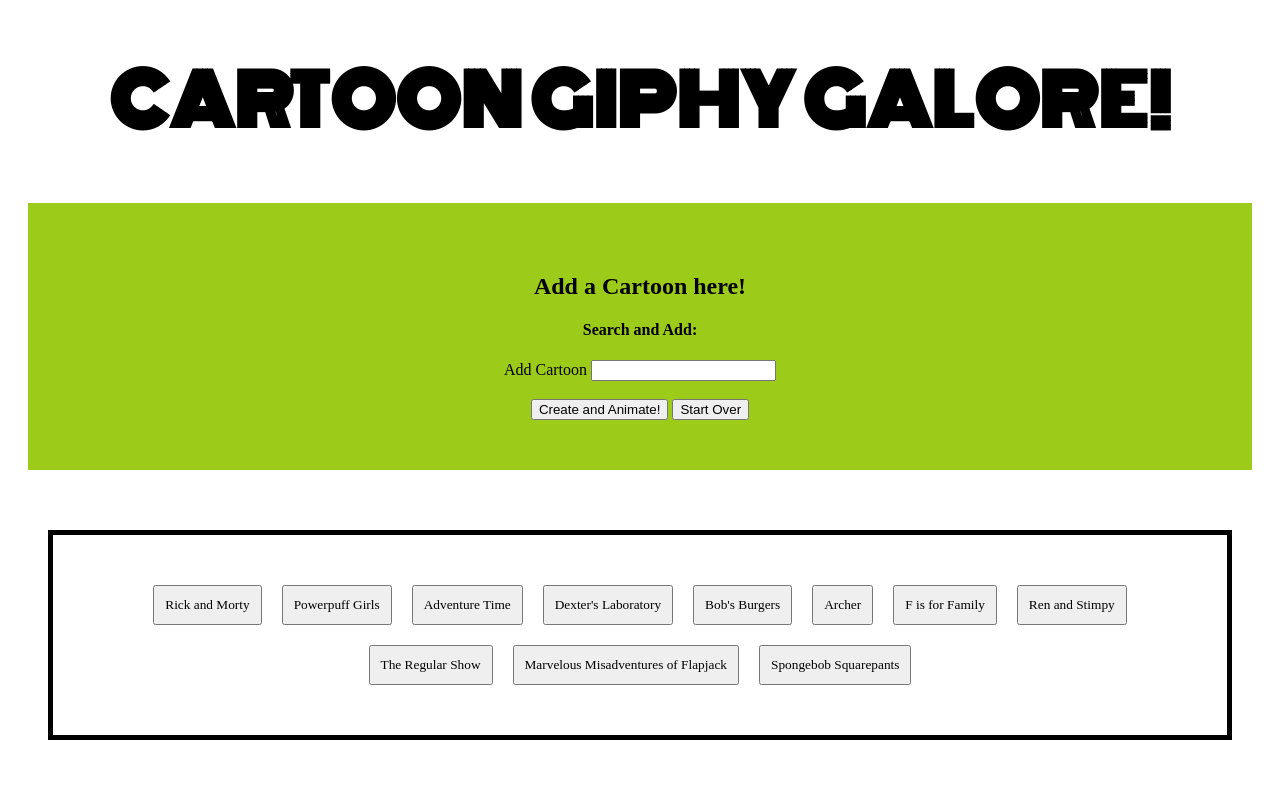
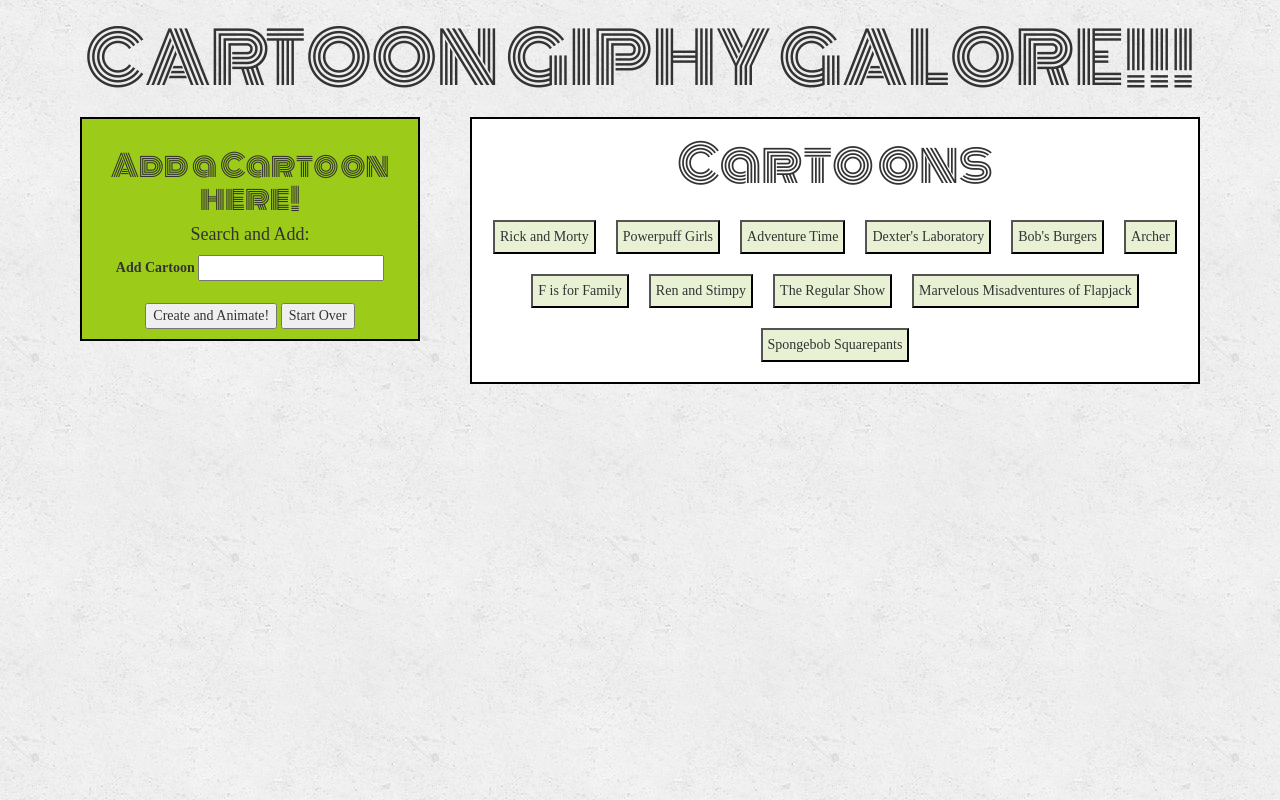
Before and after one commit to An26/giphyApp, a PHP site: page / in a window 1280 px wide. Run offline with PHP 8.4, Linux system fonts and the light colour scheme; some libraries are stand-ins or nearby versions; some web fonts are replaced.

Commit message:
trying to mess with bootstrap

```diff
--- a/assets/css/reset.css
+++ b/assets/css/reset.css
@@ -0,0 +1,53 @@
+/* http://meyerweb.com/eric/tools/css/reset/ */
+/* v1.0 | 20080212 */
+
+html, body, div, span, applet, object, iframe,
+h1, h2, h3, h4, h5, h6, p, blockquote, pre,
+a, abbr, acronym, address, big, cite, code,
+del, dfn, em, font, img, ins, kbd, q, s, samp,
+small, strike, strong, sub, sup, tt, var,
+b, u, i, center,
+dl, dt, dd, ol, ul, li,
+fieldset, form, label, legend,
+table, caption, tbody, tfoot, thead, tr, th, td, {
+	margin: 0;
+	padding: 0;
+	border: 0;
+	outline: 0;
+	font-size: 100%;
+	vertical-align: baseline;
+	background: transparent;
+}
+body {
+	line-height: 1;
+}
+ol, ul {
+	list-style: none;
+}
+blockquote, q {
+	quotes: none;
+}
+blockquote:before, blockquote:after,
+q:before, q:after {
+	content: '';
+	content: none;
+}
+
+/* remember to define focus styles! */
+:focus {
+	outline: 0;
+}
+
+/* remember to highlight inserts somehow! */
+ins {
+	text-decoration: none;
+}
+del {
+	text-decoration: line-through;
+}
+
+/* tables still need 'cellspacing="0"' in the markup */
+table {
+	border-collapse: collapse;
+	border-spacing: 0;
+}
--- a/assets/css/style.css
+++ b/assets/css/style.css
@@ -1,35 +1,51 @@
 body{
-	font-family: 'Monoton', cursive;
 	text-align: center;
+	background-image: url(../images/concrete_seamless.png);
 }
 
-h1 {
+#title {
+
+	font-family: 'Monoton', cursive;
 	font-size: 70px;
+}
+
+#smallerTitle {
+	font-family: 'Monoton', cursive;
+	font-size: 30px;
+}
+
+#buttonTitle {
+	font-family: 'Monoton', cursive;
+	font-size: 50px;
 }
 
 aside {
 	float: none;
-	padding: 50px;
-	margin:20px;
+	border: 2px solid black;
+	margin: 10px;
+	padding: 10px;
 	background-color: #9CCB19;
 	font-family: 'BioRhyme', serif;
 }
 
 .gifThings {
-	float: right;
+	float: none;
 	font-family: 'BioRhyme', serif;
 }
 
 button {
 	font-family: 'BioRhyme', serif;
-	padding: 10px;
+	padding: 5px;
 	margin: 10px;
+	background-color: #E8F1D4;
 }
 
 .cartoonButtonHere {
-	border: 5px solid black;
-	margin: 40px;
-	padding: 40px;
+	float: left;
+	border: 2px solid black;
+	margin: 10px;
+	padding: 10px;
+	background-color: #fff;
 }
 
 div .item {
--- a/assets/js/app.js
+++ b/assets/js/app.js
@@ -18,9 +18,14 @@
 	var addNewCartoon = $('#cartoon-input').val().trim();
 	cartoonOptions.unshift(addNewCartoon);
 	console.log(cartoonOptions);
+	$('#cartoon-input').val("");
 	renderButtons();
 	giphyApiRequest();
+
 	return false;
+
+
+
 });
 
 //clearing all gifs button
@@ -32,9 +37,11 @@
 //yippeeee the button stork
 function renderButtons() {
 	$('.cartoonButtonHere').empty();
+	$('.cartoonButtonHere').append('<p id=buttonTitle>Cartoons</p>');
 	for (var i = 0; i < cartoonOptions.length; i++){
 		var makeButtons = $('<button>').attr('data-cartoon', cartoonOptions[i]) .attr('class', 'cartoonButton' + [i]).html(cartoonOptions[i]);
 		$(".cartoonButtonHere").append(makeButtons);
+
 	}
 }
 
@@ -59,9 +66,9 @@
 //calling information from GIPHY API
 function giphyApiRequest() {
 $('button').on('click', function() {
-        var p = $(this).data('cartoon');
+        var cartoon = $(this).data('cartoon');
         console.log(this);
-        var queryURL = "http://api.giphy.com/v1/gifs/search?q=" + p + "&api_key=dc6zaTOxFJmzC&limit=10";
+        var queryURL = "http://api.giphy.com/v1/gifs/search?q=" + cartoon + "&api_key=dc6zaTOxFJmzC&limit=10";
 
     //clearing the old cartoon gifs
 	$('.cartoonGifsHere').empty();
@@ -79,17 +86,12 @@
                 	var newGifDiv = $('<div class="item">');
                 	var gifStillImg = $('<img class="gifImg">').attr('src', response.data[i].images.fixed_height_small_still.url);
                 	gifStillImg.attr('data-still', response.data[i].images.fixed_height_small_still.url).attr('data-animate', response.data[i].images.fixed_height.url).attr('data-state', "still");
+                	var gifRating = $('<p class="rating">').html("Rating: " + response.data[i].rating);
 
-                	var gifRating = $('<p class="rating">').html("Rating: " + response.data[i].rating);
-                	//var movingGif = $('<img class="movingGifImg" id="active">').attr('src', response.data[i].images.fixed_height.url);
-                	//movingGif.hide();
-
+                	newGifDiv.append(gifStillImg);
                 	newGifDiv.append(gifRating);
-                	newGifDiv.append(gifStillImg);
-                	//newGifDiv.append(movingGif);
                 	$('.cartoonGifsHere').prepend(newGifDiv);
                 }
-
                 playPauseButton()
 
             });
--- a/index.html
+++ b/index.html
@@ -2,14 +2,27 @@
 <html>
 <head>
 	<title>Cartoon Giphys!!!</title>
+	<link rel="stylesheet" type="text/css" href="assets/css/reset.css">
+	<!-- Latest compiled and minified CSS -->
+	<link rel="stylesheet" href="https://maxcdn.bootstrapcdn.com/bootstrap/3.3.7/css/bootstrap.min.css" integrity="sha384-BVYiiSIFeK1dGmJRAkycuHAHRg32OmUcww7on3RYdg4Va+PmSTsz/K68vbdEjh4u" crossorigin="anonymous">
+
+	<!-- Optional theme -->
+	<link rel="stylesheet" href="https://maxcdn.bootstrapcdn.com/bootstrap/3.3.7/css/bootstrap-theme.min.css" integrity="sha384-rHyoN1iRsVXV4nD0JutlnGaslCJuC7uwjduW9SVrLvRYooPp2bWYgmgJQIXwl/Sp" crossorigin="anonymous">
+
 	<link href="https://fonts.googleapis.com/css?family=BioRhyme|Monoton" rel="stylesheet">
+
 	<link rel="stylesheet" type="text/css" href="assets/css/style.css">
+
 </head>
 <body>
-<h1>CARTOON GIPHY GALORE!</h1>
+<div id="mainTitle .col-lg-12" >
+	<h1 id="title">CARTOON GIPHY GALORE!!!</h1>
+</div>
 <div class="container">
+	<div class=row>
+		<div class="col-md-4".col-md-4>
 			<aside class="sideBar">
-	<h2>Add a Cartoon here!</h2>
+			<h2 id="smallerTitle">Add a Cartoon here!</h2>
 			<h4>Search and Add: </h4>
 				<form id="movie-form">
 					<label for="cartoon-input">Add Cartoon</label>
@@ -19,10 +32,14 @@
 		 			<input id='clearButton' type="submit" value="Start Over">
 				</form>
 			</aside>
+		</div>
+		<div class="col-md-8".col-md-8>
 			<div class="mainContent">
 				<div class="gifThings">
 					<div class="cartoonButtonHere"></div>
 					<div class="cartoonGifsHere"></div>
+				</div>
+			</div>
 		</div>
 	</div>
 </div>
```
Also changed, not shown: assets/images/concrete_seamless.png (added). Lines whose indentation alone changed are shown as unchanged.
